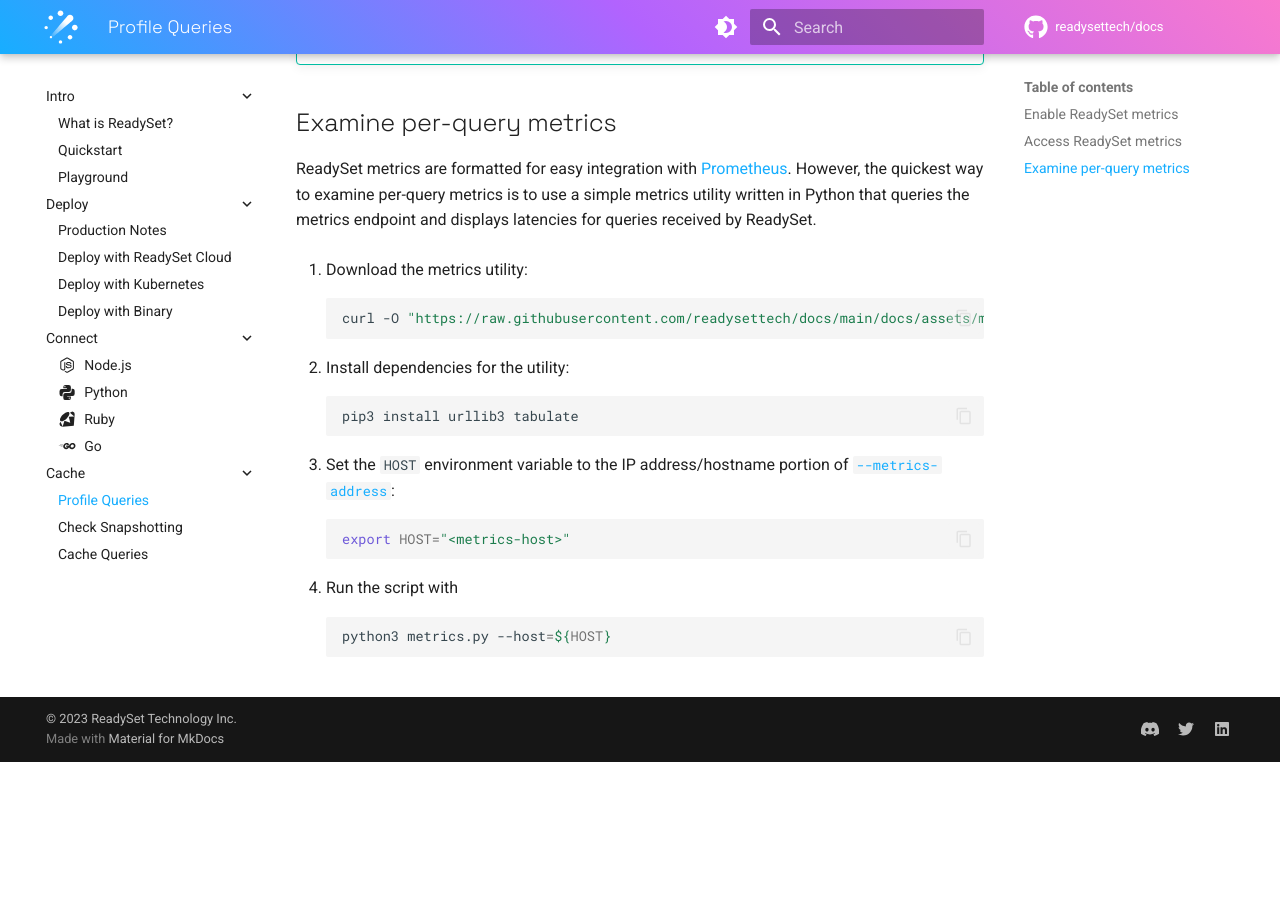
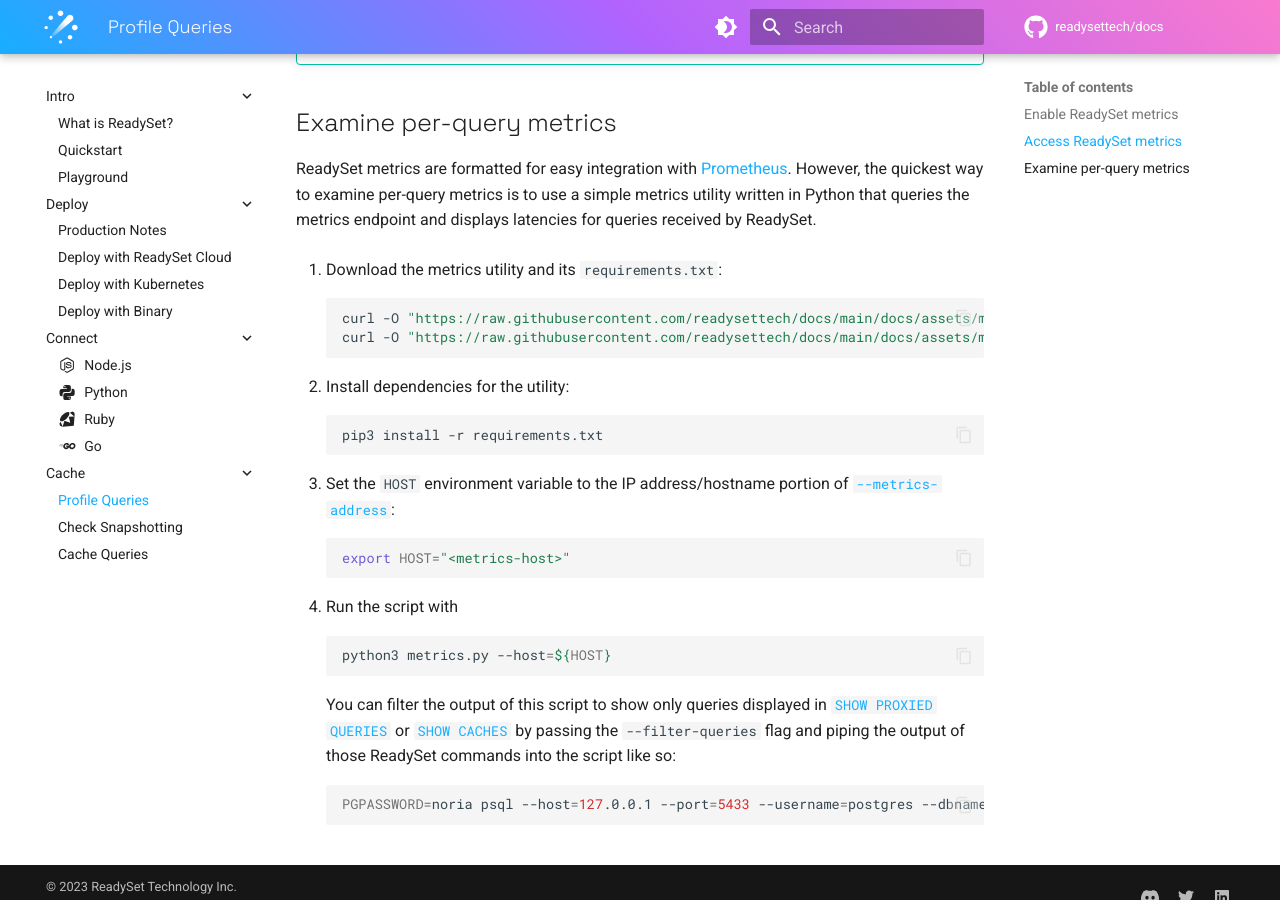
Before and after one commit to readysettech/docs-old, an MkDocs documentation site: the page built from docs/guides/cache/profile-queries.md, in a window 1280 px wide and 900 px high, scrolled down 913 px. Built offline with MkDocs 1.6.1 and Material for MkDocs 9.7.7, drawn with Linux system fonts in a browser that asks for light colours; comment, search, counter and statistics services are not loaded; before the commit the page ends 1675 px from its top, so only the background shows below that.

Commit message:
update profile queries docs

````diff
--- a/docs/guides/cache/profile-queries.md
+++ b/docs/guides/cache/profile-queries.md
@@ -28,16 +28,17 @@
 
 ReadySet metrics are formatted for easy integration with [Prometheus](https://prometheus.io/). However, the quickest way to examine per-query metrics is to use a simple metrics utility written in Python that queries the metrics endpoint and displays latencies for queries received by ReadySet.
 
-1. Download the metrics utility:
+1. Download the metrics utility and its `requirements.txt`:
 
     ``` sh
-    curl -O "https://raw.githubusercontent.com/readysettech/docs/main/docs/assets/metrics.py"
+    curl -O "https://raw.githubusercontent.com/readysettech/docs/main/docs/assets/metrics/metrics.py"
+    curl -O "https://raw.githubusercontent.com/readysettech/docs/main/docs/assets/metrics/requirements.txt"
     ```
 
 1. Install dependencies for the utility:
 
     ``` sh
-    pip3 install urllib3 tabulate
+    pip3 install -r requirements.txt
     ```
 
 1. Set the `HOST` environment variable to the IP address/hostname portion of [`--metrics-address`](../../reference/cli/readyset.md#-metrics-address):
@@ -51,3 +52,9 @@
     ``` sh
     python3 metrics.py --host=${HOST}
     ```
+
+    You can filter the output of this script to show only queries displayed in [`SHOW PROXIED QUERIES`](../cache/cache-queries.md#check-query-support) or [`SHOW CACHES`](../cache/cache-queries.md#cache-queries_1) by passing the `--filter-queries` flag and piping the output of those ReadySet commands into the script like so:
+
+    ``` sh
+    PGPASSWORD=noria psql --host=127.0.0.1 --port=5433 --username=postgres --dbname=noria -c "SHOW CACHES" | python3 metrics.py --filter-queries
+    ```
````
